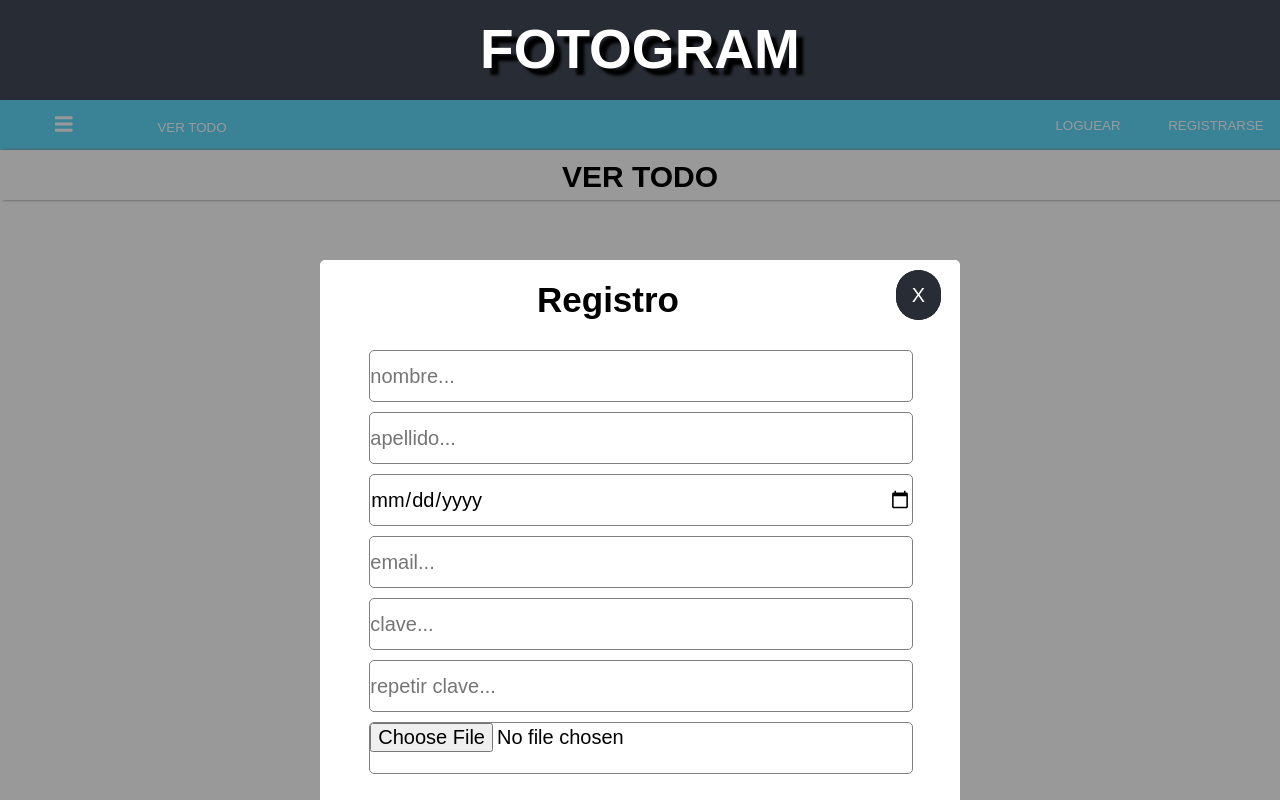
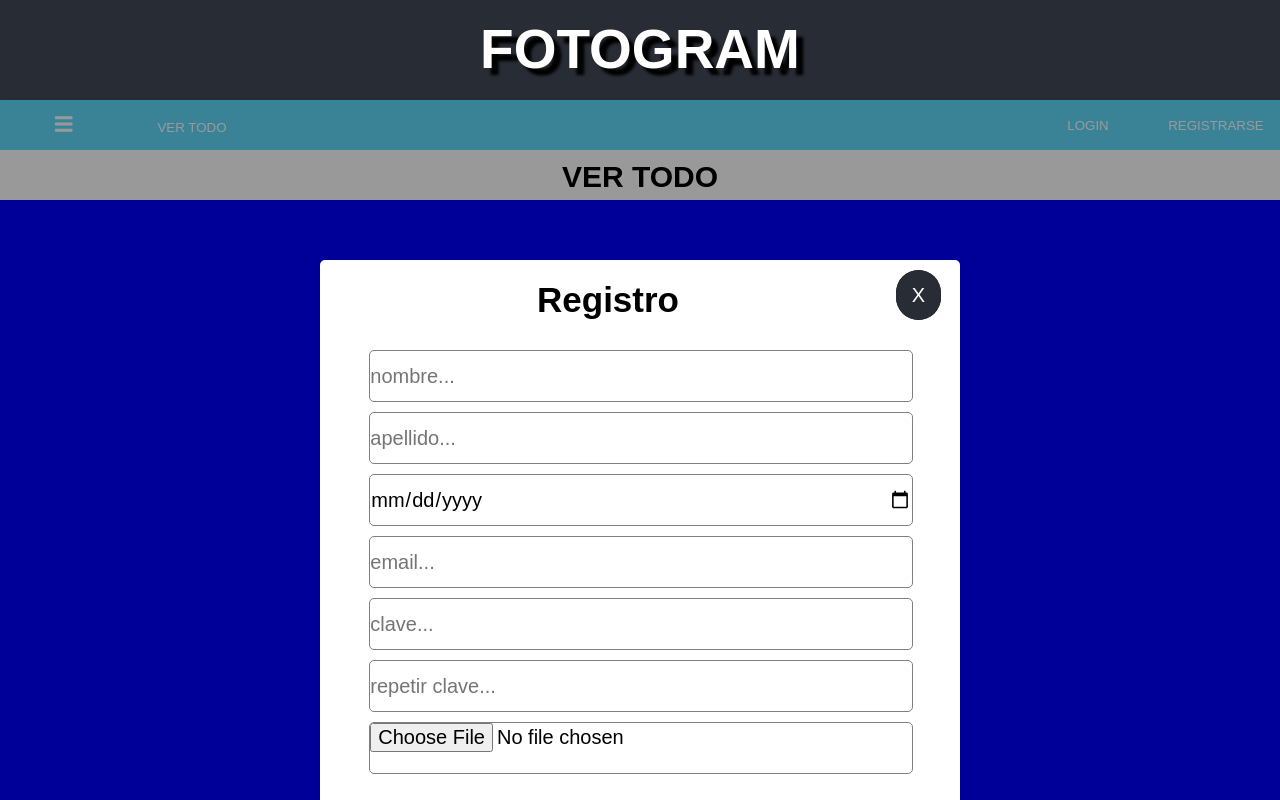
Before and after one commit to crislaez/FotoGram, a React (Create React App) app: page / in a window 1280 px wide. Shown: the top 800 px of the page. Built offline with nearby package versions, Linux system fonts and the light colour scheme; no server answers; the database is empty.

Commit message:
terminado ventana loguin, ventana registro son sus botones en el componente nav

```diff
--- a/src/Components/App/App.js
+++ b/src/Components/App/App.js
@@ -13,6 +13,8 @@ class App extends React.Component{
     _VLogin = false;
     _VRegistro = true;
     _VSideBar = false;
+    _BPerfiles = false;
+    _BLogin = true;
 
     constructor(props){
         super(props);
@@ -60,12 +62,45 @@ class App extends React.Component{
 
     //esta fucion hace aparecer el sidebar
     functionSidebar = () => {
-        if(this._VSideBar){
+        if(!this._VSideBar){
+            this.setState({ventanaSidebar:true});
+            this._VSideBar = true;
+        }else{
             this.setState({ventanaSidebar:false});
             this._VSideBar = false;
+        }
+    }
+
+    //funcion para el boton de perfiles que se mostrara cuando estemos logueados
+    funcionBotonPerfiles = () => {
+        if(!this._BPerfiles){
+            this.setState({ventanaPerfiles:true});
+            this._BPerfiles = true;
         }else{
-            this.setState({ventanaSidebar:true});
-            this._VSideBar = true;
+            this.setState({ventanaPerfiles:false});
+            this._BPerfiles = false;
+        }
+    }
+
+    //funcion para que el boton login del nab desaparezca, y aparezca el boton registo
+    funcionBotonLogin = () => {
+        if(this._BLogin){
+            this.setState({botonLogin:false});
+            this._BLogin = false;
+            console.log(this._BLogin);
+        }else{
+            //pedimos la confirmacion de que quiere cerrar sesion
+            let confirmacion = window.confirm('Estas seguro qeu quieres cerrar sesion?');
+            if(confirmacion){
+                //borrarmos las varaibles del usuario dle localStorage
+                localStorage.removeItem('indiceUsuario');
+                localStorage.removeItem('usuario');
+                //llamamos a la funcion de arriva para qeu desaparezca el boton de perfil en el nav
+                this.funcionBotonPerfiles();
+                //cambiamos el estado para qeu aparezca el boton loguin en el nav
+                this.setState({botonLogin:true});
+                this._BLogin = true;
+            }
         }
     }
 
@@ -79,15 +114,20 @@ class App extends React.Component{
                 handleClick={this.handleClick}
                 funcionLogin={this.funcionLogin}
                 funcionRegistro={this.funcionRegistro}
-                functionSidebar={this.functionSidebar}></Nav>
+                functionSidebar={this.functionSidebar}
+                funcionBotonLogin={this.funcionBotonLogin}
+                ></Nav>
 
                 <Section
-                ventanaSidebar={this,this.state.ventanaSidebar}
+                ventanaSidebar={this.state.ventanaSidebar}
                 ventanasArticulos={this.state.ventanasArticulos}
                 ventanaLoing={this.state.ventanaLoing}
                 ventanaRegistro={this.state.ventanaRegistro}
                 funcionLogin={this.funcionLogin}
-                funcionRegistro={this.funcionRegistro}></Section>
+                funcionRegistro={this.funcionRegistro}
+                funcionBotonPerfiles={this.funcionBotonPerfiles}
+                funcionBotonLogin={this.funcionBotonLogin}
+                ></Section>
                 <Footer></Footer>
             </div>
         )
--- a/src/Components/ArticuloVerTodo/ArticuloVerTodo.css
+++ b/src/Components/ArticuloVerTodo/ArticuloVerTodo.css
@@ -19,5 +19,8 @@
 }
 
 .divContenedorVerTodo{
-
+    width: 100%;
+    height: 750px;
+    background: blue;
+    float: left;
 }
--- a/src/Components/Nav/Nav.js
+++ b/src/Components/Nav/Nav.js
@@ -28,9 +28,9 @@ class Nav extends React.Component{
                 {
                     this.props.botonLogin
                     ?
-                    <input id='bLoguear' className='bDerecha' type='button' value='LOGUEAR' onClick={this.props.funcionLogin}></input>
+                    <input id='bLoguear' className='bDerecha' type='button' value='LOGIN' onClick={this.props.funcionLogin}></input>
                     :
-                    <input id='bCerrarSesion' className='bDerecha' type='button' value='CERRAR SESION' onClick={this.props.handleClick}></input>
+                    <input id='bCerrarSesion' className='bDerecha' type='button' value='CERRAR SESION' onClick={this.props.funcionBotonLogin}></input>
                 }
 
             </nav>
--- a/src/Components/Section/Section.css
+++ b/src/Components/Section/Section.css
@@ -1,6 +1,7 @@
 section{
     width: 100%;
     height: 800px;
+    overflow: hidden;
     background: #FCFCFC;
     float: left;
 }
--- a/src/Components/Section/Section.js
+++ b/src/Components/Section/Section.js
@@ -39,7 +39,7 @@ class Section extends React.Component{
             {
                 this.props.ventanaLoing
                 ?
-                <VentanaLogin funcionLogin={this.props.funcionLogin}></VentanaLogin>
+                <VentanaLogin funcionLogin={this.props.funcionLogin} funcionBotonPerfiles={this.props.funcionBotonPerfiles} funcionBotonLogin={this.props.funcionBotonLogin}></VentanaLogin>
                 :
                 <div></div>
             }
--- a/src/Components/Sidebar/Sidebar.css
+++ b/src/Components/Sidebar/Sidebar.css
@@ -1,7 +1,7 @@
 aside{
     /* width: 30%; */
-    height: 750px;
-    margin-top: 50px;
+    height: 800px;
+    margin-top: -800px;
     position: absolute;
     box-shadow: 5px 0px 3px grey;;
     z-index: 1;
--- a/src/Components/VentanaLogin/VentanaLogin.css
+++ b/src/Components/VentanaLogin/VentanaLogin.css
@@ -55,10 +55,43 @@
     cursor: pointer;
 }
 
+
 .divLoginBotonAtras input[type='button']:hover{
     background: #575D5E;
 }
 
 .divLoginFormulario{
+    width: 90%;
+    height: 370px;
+    margin-left: 5%;
+    margin-top: 2em;
+    /* background: blue; */
+    float: left;
+}
 
+.divLoginFormulario input{
+    width: 90%;
+    height: 50px;
+    margin-left: 5%;
+    border-radius: 5px;
+    border: 1px solid grey;
+    font-size: 20px;
+    margin-top: 2em;
 }
+
+.divLoginFormulario input[type='submit']{
+    width: 80%;
+    height: 50px;
+    margin-left: 10%;
+    margin-top: 2.2em;
+    border-radius: 5px;
+    border: none;
+    background: #61dafb;
+    color: white;
+    cursor: pointer;
+    font-size: 25px;
+}
+
+.divLoginFormulario input[type='submit']:hover{
+    background: #40D5E4;
+}
--- a/src/Components/VentanaLogin/VentanaLogin.js
+++ b/src/Components/VentanaLogin/VentanaLogin.js
@@ -1,9 +1,84 @@
-import React from 'react'
+import React from 'react';
 
 //css
 import './VentanaLogin.css'
+//firebase
+import firebase from 'firebase';
 
 class VentanaLogin extends React.Component{
+
+    _inMount = false;
+
+    constructor(props){
+        super(props);
+        this.state =
+            {
+                array:[],
+                corre:'',
+                clave:''
+            }
+    }
+
+    componentDidMount(){
+        this._inMount = true;
+        firebase.database().ref().on('value',snap => {
+            if(this._inMount ){
+                console.log(snap.val());
+                this.setState({array:snap.val()});
+            }
+        })
+    }
+
+    componentWillUnmount(){
+        this._inMount = false;
+    }
+
+    handelSubmit = (event) => {
+        event.preventDefault();
+        let aux = this.state.array;
+        let logeado = false;
+
+        if(!this.state.corre){
+            alert('Ingrese el correo correctamente');
+        }
+        else if(!this.state.clave){
+            alert('Ingrese la clave correctamente');
+        }
+        else{
+            for(let valor in aux){
+                // console.log(aux[valor]);
+
+                if(aux[valor].correo == this.state.corre && aux[valor].clave == this.state.clave){
+                    console.log(aux[valor].correo);
+                    console.log(this.state.corre);
+                    console.log(aux[valor].clave);
+                    console.log(this.state.clave);
+                    //guardamos en el localStorage el indice del array y el nombre del usuario
+                    localStorage.setItem('indiceUsuario',valor);
+                    localStorage.setItem('usuario',aux[valor].nombre);
+                    logeado = true;
+                }
+            }
+
+            if(logeado){
+                alert('Logueado');
+                //llamamos a la funcion que esta en app.js para que aparezca el boton de perfil
+                const funcionBotonPerfiles = this.props.funcionBotonPerfiles;
+                funcionBotonPerfiles();
+
+                //llamamos a la funcion que esta en app.js para que que quite el boton login dle nav, y aparezca el boton cerrar sesion
+                const funcionBotonLogin = this.props.funcionBotonLogin;
+                funcionBotonLogin();
+
+                //llamamos a la funcion para que se cierre la ventana de login
+                const funcionLogin = this.props.funcionLogin;
+                funcionLogin();
+            }
+            else{
+                alert('Correo o clave incorrectos');
+            }
+        }
+    }
 
     render(){
         return(
@@ -19,8 +94,13 @@ class VentanaLogin extends React.Component{
                         <input type='button' value='X' onClick={this.props.funcionLogin}></input>
                     </div>
 
-                    <form className='divLoginFormulario'>
-
+                    <form className='divLoginFormulario' action='' method='' encType='multipart/form-data' onSubmit={this.handelSubmit}>
+                            <input type='text' value={this.state.corre} onChange={(params) => {this.setState({corre:params.target.value})}} placeholder='correo...'></input>
+                            <br></br>
+                            <input type='password' value={this.state.clave} onChange={(params) => {this.setState({clave:params.target.value})}} placeholder='clave...'></input>
+                            <br></br>
+                            <br></br>
+                            <input type='submit' value='LOGIN'></input>
                     </form>
 
                 </div>
--- a/src/Components/VentanaRegistro/VentanaRegistro.js
+++ b/src/Components/VentanaRegistro/VentanaRegistro.js
@@ -75,7 +75,7 @@ class VentanaRegistro extends React.Component{
                         nombre:this.state.nombre,
                         apellido:this.state.apellido,
                         fecha:this.state.fecha,
-                        correo:this.state.fecha,
+                        correo:this.state.correo,
                         clave:this.state.clave,
                         foto:ruta
                     }
```
